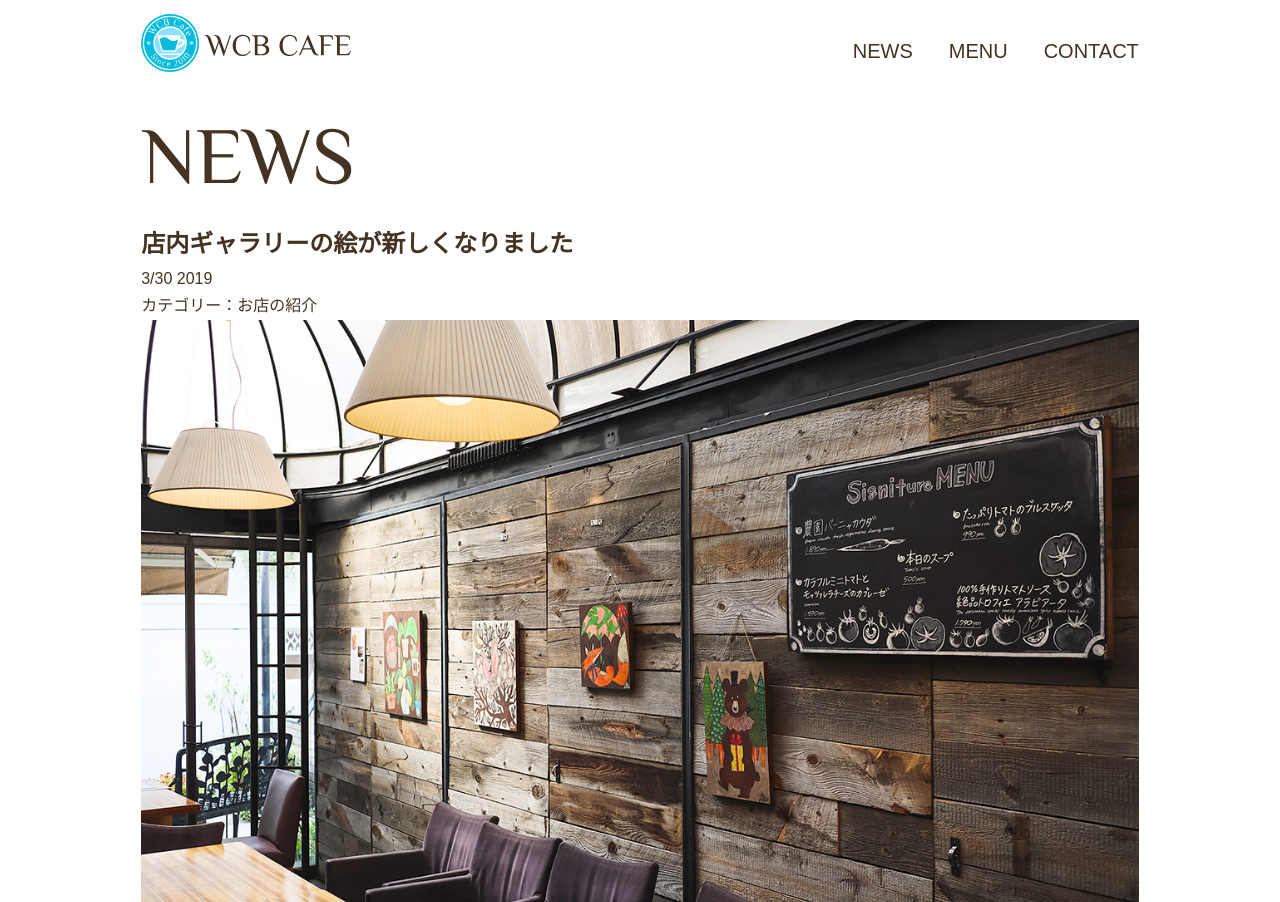
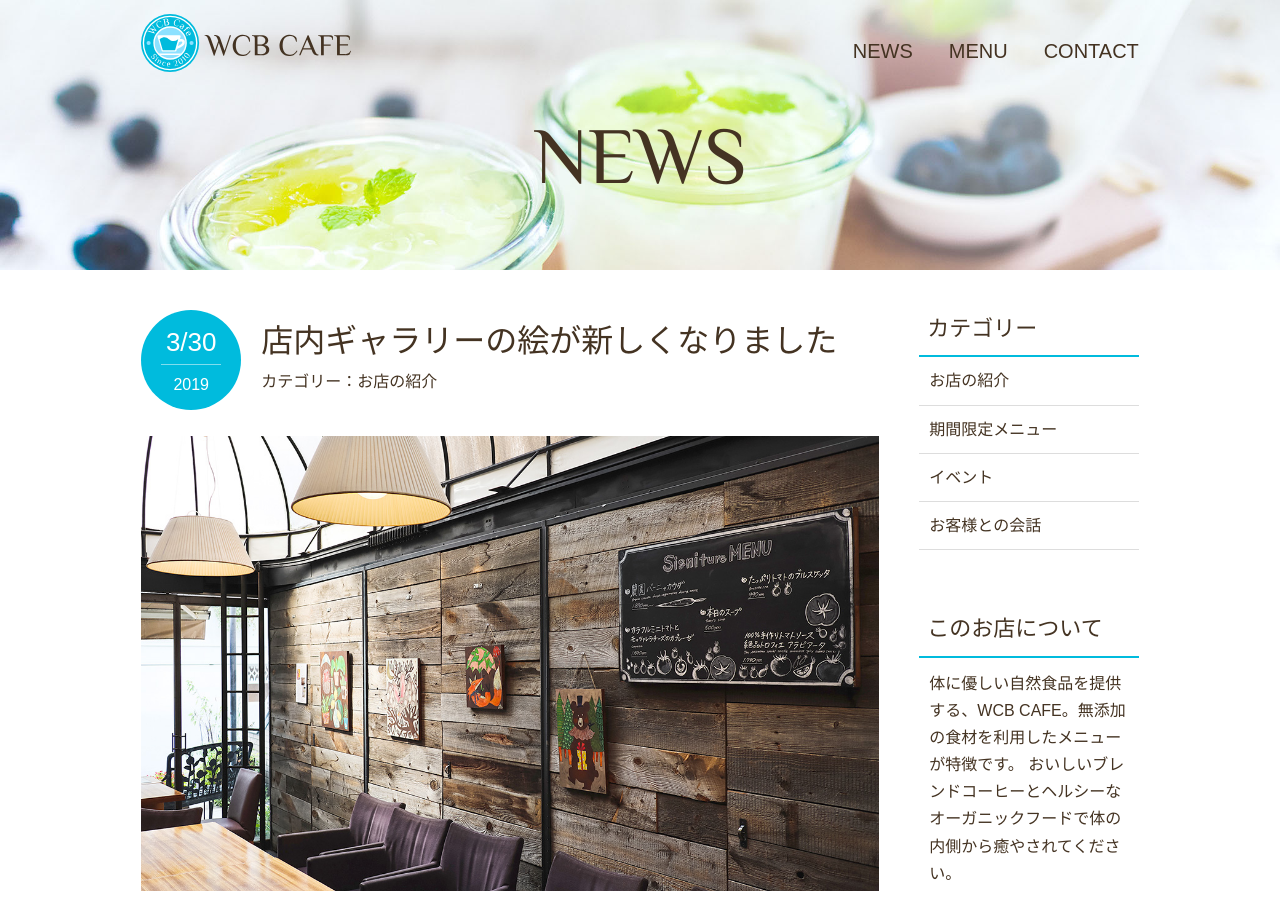
Before and after one commit to delightech/css-example, a plain HTML site: page news.html in a window 1280 px wide. Shown: the top 902 px of the page. Drawn offline with Linux system fonts and the light colour scheme; some packages are replaced by stand-ins of ours.

Commit message:
ページをカラム分割する

```diff
--- a/css/style.css
+++ b/css/style.css
@@ -119,3 +119,108 @@ id="home"で指定された画像の表示定義を、同じdivタグに指定
 #home .page-title {
 	text-transform: none;
 }
+
+/* NEWS */
+#news {
+	background-image: url(../images/news-bg.jpg);
+	height: 270px;
+	margin-bottom: 40px;
+}
+#news .page-title {
+	text-align: center;
+}
+/* footer */
+footer {
+	background:#432;
+	text-align: center;
+	padding: 26px 0;
+	margin-top: 50-x;
+}
+footer p {
+	color: #fff;
+	font-size: 0.875rem;
+}
+
+/* 記事部分 */
+article {
+	width: 74%;
+}
+/* サイドバー部分 */
+aside {
+	width: 22%;
+}
+.news-contents {
+	display: flex;
+	justify-content: space-between;
+	margin-bottom: 50px;
+}
+.post-info {
+	position: relative;
+	padding-top: 4px;
+	margin-bottom: 40px;
+}
+.post-date {
+	background: #0bd;
+	border-radius: 50%;
+	color: #fff;
+	width: 100px;
+	height: 100px;
+	font-size: 1.625rem;
+	text-align: center;
+	/* 日付をブロックの左端に固定するためにabsolute(絶対値指定にしている) */
+	position: absolute;
+	top: 0;
+	padding-top: 10px;
+}
+/* 年の表示の上にラインを入れる */
+.post-date span {
+	font-size: 1rem;
+	/* .5は不透明度50%の指定 */
+	border-top: 1px rgba(255, 255, 255, .5) solid;
+	padding-top: 6px;
+	display: block;
+	width: 60%;
+	margin: 0 auto;
+}
+.post-title {
+	font-family: "Yu Mincho", "YuMincho", serif;
+	font-size: 2rem;
+	font-weight: normal;
+}
+.post-title, .post-cat {
+	/* タイトルとカテゴリのテキストにマージンを付けてpost-dateとかぶらないようにする */
+	margin-left: 120px;
+}
+article img {
+	margin-bottom: 20px;
+}
+article p {
+	margin-bottom: 1rem;
+}
+.sub-title {
+	font-size: 1.375rem;
+	padding: 0 8px 8px;
+	/* 下線の設定 */
+	border-bottom: 2px #0bd solid;
+	font-weight: normal;
+}
+aside p {
+	padding: 12px 10px;
+}
+.sub-menu {
+	margin-bottom: 60px;
+	list-style: none;
+}
+.sub-menu li {
+	border-bottom: 1px #ddd solid;
+}
+.sub-menu a {
+	color: #432;
+	padding: 10px;
+	/* aタグをブロックにすることでリンクのクリックできる領域をテキストの周りにまで広げる */
+	display: block;
+}
+.sub-menu a:hover {
+	/* カーソルを合わせた際の装飾 */
+	color: #0bd;
+}
```
